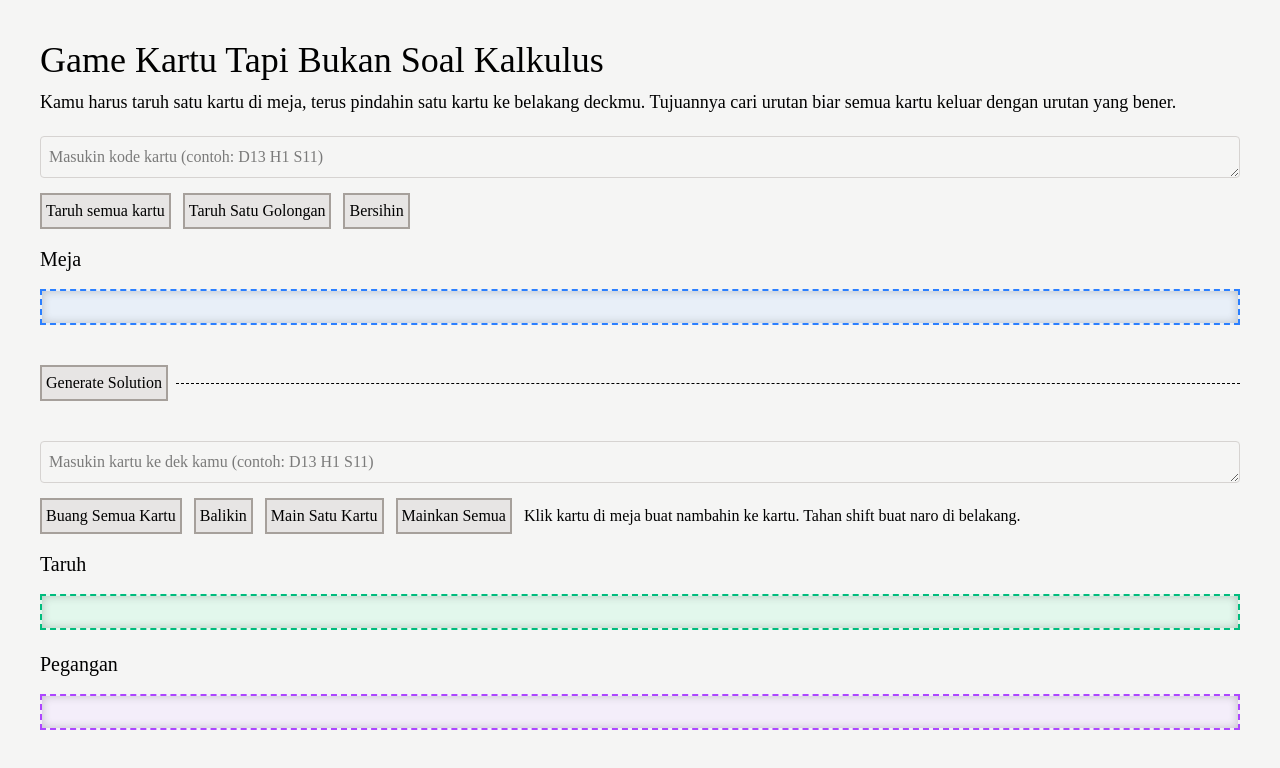
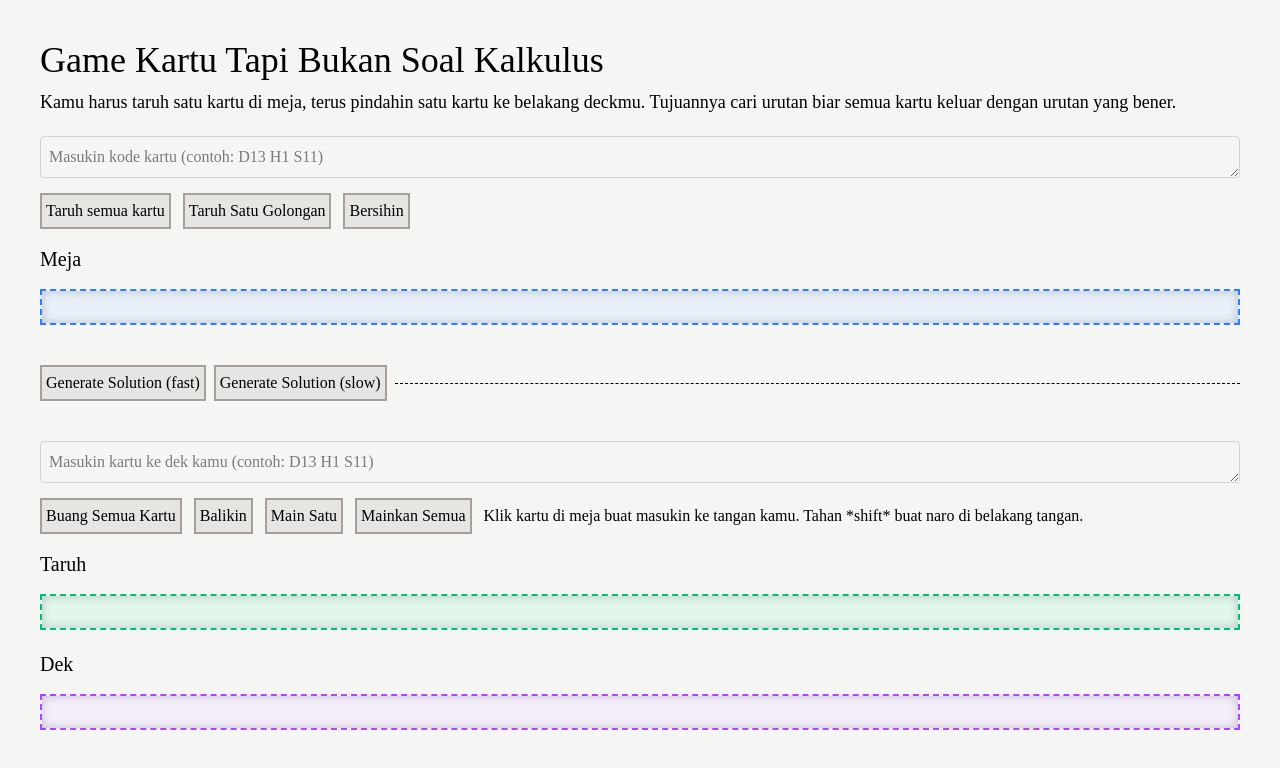
Before and after one commit to nfahrisalim/card-game, a Svelte app: page / in a window 1280 px wide. Shown: the top 768 px of the page. Built offline with nearby package versions, Linux system fonts and the light colour scheme; a web font is replaced by a local one.

Commit message:
feat: reset highlight null setelah animasi

```diff
--- a/src/App.svelte
+++ b/src/App.svelte
@@ -6,6 +6,7 @@
     let cards: number[] = [];
     let debounceTimer: number;
     let handComponent: Hand;
+    let highlightedCardIndex: number | null = null;
 
     function parseCardCode(code: string): number | null {
         const suit = code[0].toUpperCase();
@@ -56,41 +57,40 @@
         cards = [];
     }
 
-    let highlightedCardIndex: number | null = null;
+    async function calculateCorrectHand(ms: number) {
+        // Store original deck order
+        const deck = [...cards];
+        let hand: number[] = [];
 
-    function calculateCorrectHand() {
-        if (cards.length === 0) return;
+        // Clear any existing cards in hand
+        handComponent.setHand([]);
 
-        let deck = [...cards].reverse();
-        let hand: number[] = [];
-        let currentIndex = 0;
+        // Animate the process
+        for (let i = deck.length - 1; i >= 0; i--) {
+            // Highlight the card we're about to take
+            highlightedCardIndex = i;
+            await new Promise((r) => setTimeout(r, ms));
 
-        function animateStep() {
-            if (deck.length === 0) {
-                highlightedCardIndex = null;
-                return;
+            // If we have cards in hand, move last card to front
+
+            if (hand.length > 0) {
+                handComponent.setFlash(true);
+                const lastCard = hand.pop()!;
+                hand.unshift(lastCard);
+                await new Promise((r) => setTimeout(r, ms));
+                handComponent.setFlash(false);
+                handComponent.setHand(hand);
+                await new Promise((r) => setTimeout(r, ms));
             }
 
-            // Highlight the current card
-            highlightedCardIndex = currentIndex;
-
-            setTimeout(() => {
-                if (hand.length > 0) {
-                    hand.unshift(hand.pop()!);
-                }
-                hand.unshift(deck.pop()!);
-                handComponent.setHand(hand);
-
-                // Remove the card from display
-                cards = cards.filter((_, i) => i !== currentIndex);
-                currentIndex;
-
-                // Continue animation
-                setTimeout(animateStep, 600);
-            }, 400);
+            // Take card from deck and add to front of hand
+            hand.unshift(deck[i]);
+            handComponent.setHand(hand);
+            await new Promise((r) => setTimeout(r, ms));
         }
 
-        animateStep();
+        // Clear highlight
+        highlightedCardIndex = null;
     }
 </script>
 
@@ -120,7 +120,7 @@
     <div
         class="grid grid-cols-13 gap-2 p-4 border-blue-500 border-2 border-dashed bg-blue-100/50 shadow-[inset_0_0_10px_#0003]"
     >
-        <!-- Ubah tampilan kartu di display -->
+        <!-- Update the card display in the template -->
         {#each cards as cardNumber, index}
             <img
                 class="hover:scale-[1.1] hover:rotate-6 hover:shadow-lg duration-200
@@ -142,7 +142,12 @@
         {/each}
     </div>
     <div class="flex gap-2 items-center my-10">
-        <button on:click={calculateCorrectHand}>Generate Solution</button>
+        <button on:click={calculateCorrectHand(50)}
+            >Generate Solution (fast)</button
+        >
+        <button on:click={calculateCorrectHand(500)}
+            >Generate Solution (slow)</button
+        >
         <hr class="border-dashed grow" />
     </div>
     <Hand bind:this={handComponent} />
--- a/src/lib/Hand.svelte
+++ b/src/lib/Hand.svelte
@@ -8,8 +8,6 @@
     let placedComponent: Placed;
     let playTimer: number;
     let counter = 0;
-    export let isSwapping = false;
-
     export function addCardToBack(cardNumber: number) {
         handCards = [...handCards, cardNumber];
         updateInputFromCards();
@@ -18,6 +16,11 @@
     export function addCardToFront(cardNumber: number) {
         handCards = [cardNumber, ...handCards];
         updateInputFromCards();
+    }
+
+    let isFlashLast = false;
+    export function setFlash(x: boolean) {
+        isFlashLast = x;
     }
 
     function updateInputFromCards() {
@@ -100,7 +103,6 @@
         handCards = [];
         counter = 0;
         hasStoredState = false;
-        updateInputFromCards();
     }
 
     function clearPlaced() {
@@ -125,35 +127,31 @@
         class="w-full p-2 border border-stone-300 rounded h-[42px] min-h-[42px] resize-y"
     />
     <div class="flex gap-3 items-center">
-        <button class="" on:click={clearHand}>Buang Semua Kartu</button>
-        <button class="" on:click={revertHand} disabled={!hasStoredState}
-            >Balikin</button
-        >
-        <button class="" on:click={playOne}>Main Satu Kartu</button>
-        <button class="" on:click={playAll}>Mainkan Semua</button>
+        <button on:click={clearHand}>Buang Semua Kartu</button>
+        <button on:click={revertHand} disabled={!hasStoredState}>Balikin</button>
+        <button on:click={playOne}>Main Satu</button>
+        <button on:click={playAll}>Mainkan Semua</button>
         <p>
-            Klik kartu di meja buat nambahin ke kartu. Tahan shift buat naro di belakang.
+            Klik kartu di meja buat masukin ke tangan kamu. Tahan *shift* buat naro di belakang tangan.
         </p>
     </div>
 </div>
 
 <Placed bind:this={placedComponent} />
-<h1 class="text-xl mb-4 mt-5">Pegangan</h1>
+<h1 class="text-xl mb-4 mt-5">Dek</h1>
 <div
     class="grid grid-cols-13 gap-2 p-4 border-dashed border-2 border-purple-500 bg-purple-100/50 shadow-[inset_0_0_10px_#0003]"
 >
     {#each handCards as cardNumber, index}
         <img
             draggable="false"
-            class="{index === 0 && isSwapping
-                ? 'outline-amber-500 outline-4 outline-offset-2 shadow-2xl'
-                : index === handCards.length - 1 && isSwapping
-                  ? 'outline-lime-500 outline-4 outline-offset-2 shadow-2xl'
-                  : index === 0
-                    ? counter % 2 === 0
-                        ? 'outline-amber-500 outline-4 outline-offset-2 shadow-2xl'
-                        : 'outline-lime-500 outline-4 outline-offset-2 shadow-2xl'
-                    : ''} hover:scale-[1.1] hover:rotate-6 hover:shadow-lg duration-200"
+            class="{index === 0
+                ? counter % 2 === 0
+                    ? 'outline-amber-500 outline-4 outline-offset-2 shadow-2xl'
+                    : 'outline-lime-500 outline-4 outline-offset-2 shadow-2xl'
+                : isFlashLast && index === handCards.length - 1
+                  ? 'outline-purple-500 outline-4 outline-offset-2 shadow-2xl'
+                  : ''} hover:scale-[1.1] hover:rotate-6 hover:shadow-lg duration-200"
             src="/images/{cardNumber}.webp"
             alt="card {cardNumber}"
         />
```
